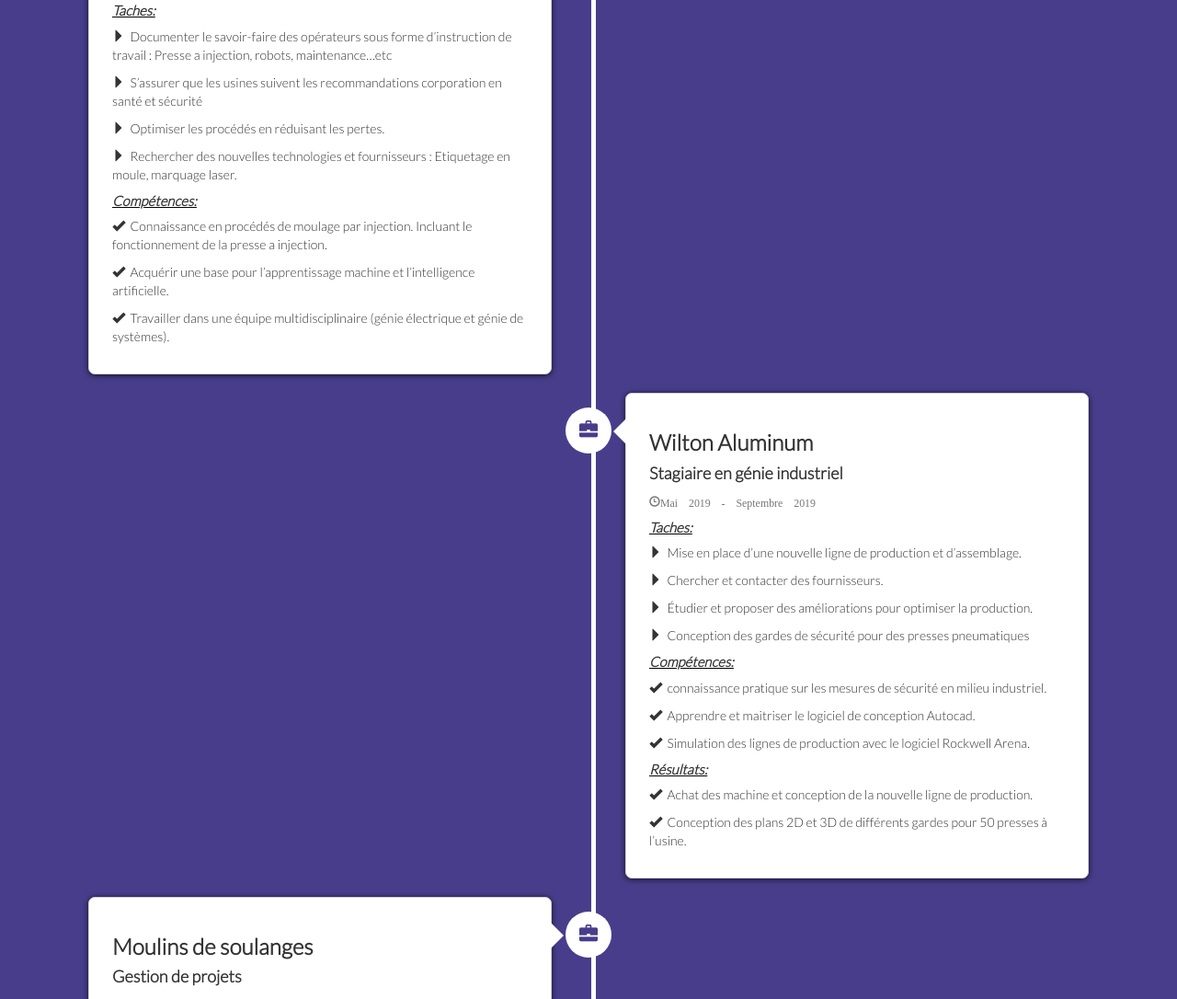
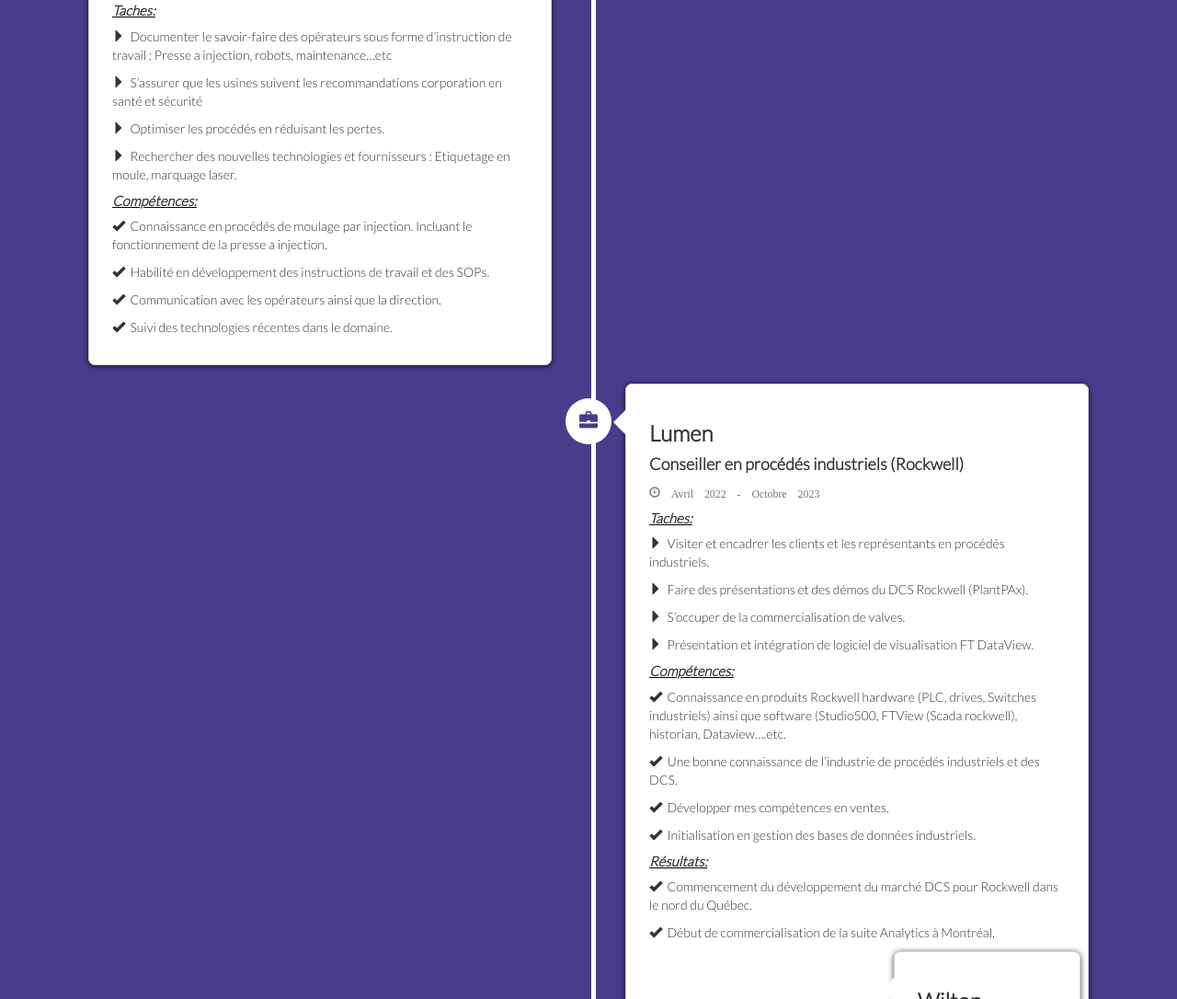
Before and after one commit to abderrahmane90/abderrahmane90.github.io, a plain HTML site: page index.html in a window 1280 px wide. Shown: the part 1442-2528 px from the top of the page at 92% size. Drawn offline with nearby package versions, Linux system fonts and the light colour scheme.

Commit message:
Update index.html

```diff
--- a/index.html
+++ b/index.html
@@ -134,8 +134,9 @@
 
                                     <p><span class="glyphicon glyphicon-ok"></span>&nbsp Connaissance en procédés de moulage par injection. Incluant le fonctionnement de la presse a
 injection.</p>
-                                   <p><span class="glyphicon glyphicon-ok" ></span>&nbsp Acquérir une base pour l’apprentissage machine et l’intelligence artificielle.</p>
-                                   <p><span class="glyphicon glyphicon-ok" ></span>&nbsp Travailler dans une équipe multidisciplinaire (génie électrique et génie de systèmes).</p>
+                                   <p><span class="glyphicon glyphicon-ok" ></span>&nbsp Habilité en développement des instructions de travail et des SOPs.</p>
+                                   <p><span class="glyphicon glyphicon-ok" ></span>&nbsp Communication avec les opérateurs ainsi que la direction.</p>
+                                     <p><span class="glyphicon glyphicon-ok" ></span>&nbsp Suivi des technologies récentes dans le domaine.</p>
 
                                 </div>
 
@@ -148,6 +149,34 @@
 
                         </div>
                         <div class="timeline-panel-container-inverted">
+                            <div class="timeline-panel">
+                                <div class="timeline-heading">
+                                    <h3>Lumen</h3>
+                                    <h4>Conseiller en procédés industriels (Rockwell) </h4>
+                                    <p class="text-muted"><small class="glyphicon glyphicon-time"> Avril 2022 - Octobre 2023</small></p>
+
+                                </div>
+                                <div class="timelne-body">
+                                    <h4 class="taches">Taches:</h4>
+
+                                     <p><span class="glyphicon glyphicon-triangle-right"> </span>&nbsp Visiter et encadrer les clients et les représentants en procédés industriels. </p>
+                                    <p><span class="glyphicon glyphicon-triangle-right" > </span>&nbsp Faire des présentations et des démos du DCS Rockwell (PlantPAx).</p>
+                                    <p> <span class="glyphicon glyphicon-triangle-right"> </span>&nbsp S’occuper de la commercialisation de valves.</p>
+                                     <p> <span class="glyphicon glyphicon-triangle-right"> </span>&nbsp Présentation et intégration de logiciel de visualisation FT DataView.</p>
+                                     <h4 class="taches">Compétences:</h4>
+
+                                     <p><span class="glyphicon glyphicon-ok"></span>&nbsp Connaissance en produits Rockwell hardware (PLC, drives, Switches industriels) ainsi que
+software (Studio500, FTView (Scada rockwell), historian, Dataview….etc.</p>
+                                    <p><span class="glyphicon glyphicon-ok" ></span>&nbsp Une bonne connaissance de l’industrie de procédés industriels et des DCS.</p>
+                                    <p> <span class="glyphicon glyphicon-ok"></span>&nbsp Développer mes compétences en ventes.</p>
+                                    <p> <span class="glyphicon glyphicon-ok"></span>&nbsp Initialisation en gestion des bases de données industriels.</p>
+                                    <h4 class="taches">Résultats:</h4>
+
+                                     <p><span class="glyphicon glyphicon-ok"></span>&nbsp Commencement du développement du marché DCS pour Rockwell dans le nord du Québec.</p>
+                                    <p><span class="glyphicon glyphicon-ok" ></span>&nbsp Début de commercialisation de la suite Analytics à Montréal.</p>
+
+                                </div>
+                                <div class="timeline-panel-container-inverted">
                             <div class="timeline-panel">
                                 <div class="timeline-heading">
                                     <h3>Wilton Aluminum</h3>
@@ -173,6 +202,7 @@
                                     <p><span class="glyphicon glyphicon-ok" ></span>&nbsp Conception des plans 2D et 3D de différents gardes pour 50 presses à l’usine.</p>
 
                                 </div>
+
 
                             </div>
                         </div>
```
